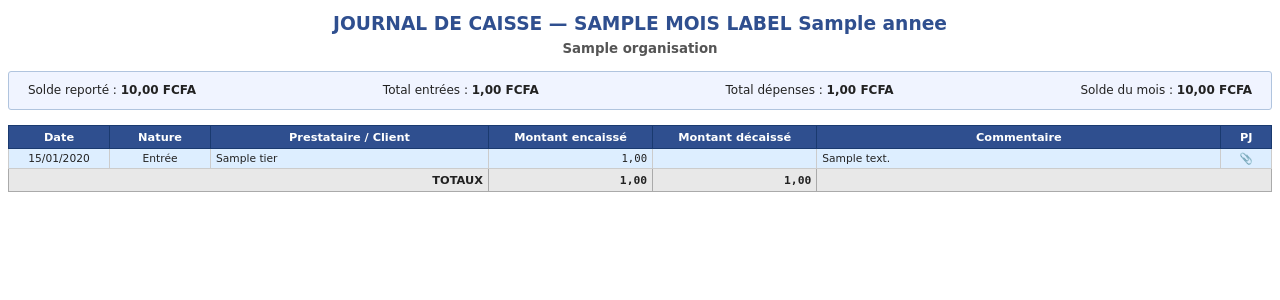
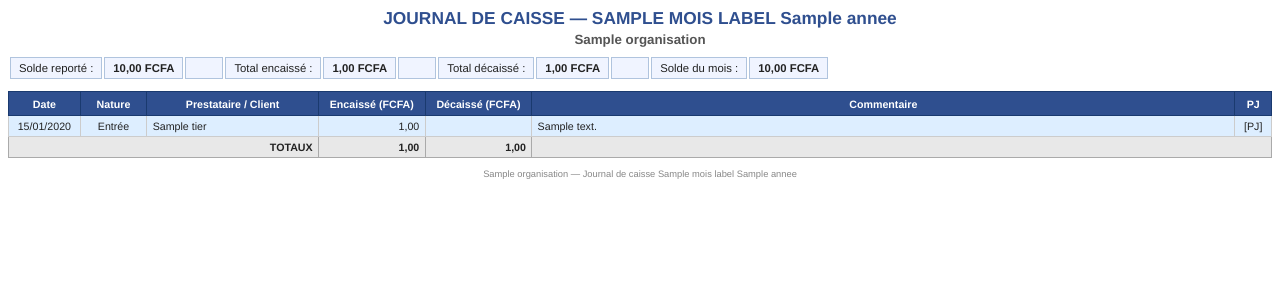
Before and after one commit to 6cBrak/cashflow-manager, a Django app: template backend/templates/exports/journal_pdf.html in a window 1280 px wide. Shown: the top 300 px of the page. Run offline with Django 4.2, Linux system fonts and the light colour scheme; tables that the repository leaves empty hold one stand-in row (values such as "Sample post"); the template is opened without the code that fills it: values that come from a table or form of the project are taken from there, most other values are stand-ins (such as "Sample title", 1, 10 or a date in 2020).

Commit message:
fix: exports et téléchargement PJ avec token JWT
- Exports Excel/PDF : remplace window.open() par fetch axios+blob
  (window.open n'envoie pas le header Authorization)
- Pièces jointes : remplace <a href> par downloadFichier() authentifié
- PDF : remplace WeasyPrint (incompatible Windows/GTK) par xhtml2pdf
- Template PDF simplifié (largeurs fixes) compatible xhtml2pdf/reportlab

Co-Authored-By: Claude Sonnet 4.6 <noreply@anthropic.com>

```diff
--- a/backend/templates/exports/journal_pdf.html
+++ b/backend/templates/exports/journal_pdf.html
@@ -3,77 +3,79 @@
 <head>
 <meta charset="UTF-8">
 <style>
-  @page {
-    size: A4 landscape;
-    margin: 15mm 10mm;
-    @bottom-center {
-      content: "Page " counter(page) " / " counter(pages) " — {{ organisation }} — Journal de caisse {{ mois_label }} {{ annee }}";
-      font-size: 8pt;
-      color: #666;
-    }
-  }
-  body { font-family: DejaVu Sans, Arial, sans-serif; font-size: 9pt; color: #222; }
-  h1 { text-align: center; font-size: 14pt; color: #2F4F8F; margin-bottom: 2mm; }
-  h2 { text-align: center; font-size: 10pt; color: #555; margin-top: 0; }
-  .soldes { display: flex; justify-content: space-between; margin: 4mm 0; padding: 3mm 5mm; background: #f0f4ff; border: 1px solid #b0c4de; border-radius: 3px; }
-  .soldes span { font-weight: bold; }
-  table { width: 100%; border-collapse: collapse; margin-top: 4mm; }
-  thead th { background: #2F4F8F; color: white; padding: 4px 6px; text-align: center; font-size: 8.5pt; border: 1px solid #1a3a6f; }
-  tbody td { padding: 3px 5px; border: 1px solid #ccc; font-size: 8pt; }
-  tbody tr.entree td { background: #ddeeff; }
-  tbody tr.depense td { background: #ffdddd; }
-  .montant { text-align: right; font-family: monospace; }
-  tfoot td { background: #e8e8e8; font-weight: bold; border: 1px solid #aaa; padding: 4px 5px; font-size: 8.5pt; }
-  .tfoot-montant { text-align: right; font-family: monospace; }
-  .pj { text-align: center; }
+  @page { size: A4 landscape; margin: 12mm 10mm; }
+  body { font-family: Helvetica, Arial, sans-serif; font-size: 9pt; color: #222; }
+  h1 { text-align: center; font-size: 13pt; color: #2F4F8F; margin: 0 0 2pt 0; }
+  h2 { text-align: center; font-size: 10pt; color: #555; margin: 0 0 6pt 0; }
+  .soldes { margin-bottom: 8pt; font-size: 8.5pt; }
+  .soldes td { background: #f0f4ff; border: 1px solid #b0c4de; padding: 3pt 6pt; }
+  .soldes .val { font-weight: bold; }
+  .journal { width: 100%; border-collapse: collapse; margin-top: 4pt; font-size: 8pt; }
+  .journal th { background-color: #2F4F8F; color: white; padding: 4pt 4pt; text-align: center; border: 1px solid #1a3a6f; }
+  .journal td { padding: 3pt 4pt; border: 1px solid #ccc; }
+  .entree { background-color: #ddeeff; }
+  .depense { background-color: #ffdddd; }
+  .right { text-align: right; }
+  .center { text-align: center; }
+  .totaux td { background-color: #e8e8e8; font-weight: bold; border: 1px solid #aaa; }
+  .footer { text-align: center; font-size: 7pt; color: #888; margin-top: 8pt; }
 </style>
 </head>
 <body>
-  <h1>JOURNAL DE CAISSE — {{ mois_label|upper }} {{ annee }}</h1>
+  <h1>JOURNAL DE CAISSE &mdash; {{ mois_label|upper }} {{ annee }}</h1>
   <h2>{{ organisation }}</h2>
 
-  <div class="soldes">
-    <div>Solde reporté : <span>{{ solde_reporte|floatformat:2 }} FCFA</span></div>
-    <div>Total entrées : <span>{{ total_entrees|floatformat:2 }} FCFA</span></div>
-    <div>Total dépenses : <span>{{ total_depenses|floatformat:2 }} FCFA</span></div>
-    <div>Solde du mois : <span>{{ solde_final|floatformat:2 }} FCFA</span></div>
-  </div>
+  <table class="soldes">
+    <tr>
+      <td class="label">Solde report&eacute; :</td>
+      <td class="val">{{ solde_reporte|floatformat:2 }} FCFA</td>
+      <td width="20">&nbsp;</td>
+      <td class="label">Total encaiss&eacute; :</td>
+      <td class="val">{{ total_entrees|floatformat:2 }} FCFA</td>
+      <td width="20">&nbsp;</td>
+      <td class="label">Total d&eacute;caiss&eacute; :</td>
+      <td class="val">{{ total_depenses|floatformat:2 }} FCFA</td>
+      <td width="20">&nbsp;</td>
+      <td class="label">Solde du mois :</td>
+      <td class="val">{{ solde_final|floatformat:2 }} FCFA</td>
+    </tr>
+  </table>
 
-  <table>
+  <table class="journal">
     <thead>
       <tr>
-        <th style="width:8%">Date</th>
-        <th style="width:8%">Nature</th>
-        <th style="width:22%">Prestataire / Client</th>
-        <th style="width:13%">Montant encaissé</th>
-        <th style="width:13%">Montant décaissé</th>
-        <th style="width:32%">Commentaire</th>
-        <th style="width:4%">PJ</th>
+        <th width="60">Date</th>
+        <th width="55">Nature</th>
+        <th width="160">Prestataire / Client</th>
+        <th width="95">Encaiss&eacute; (FCFA)</th>
+        <th width="95">D&eacute;caiss&eacute; (FCFA)</th>
+        <th>Commentaire</th>
+        <th width="25">PJ</th>
       </tr>
     </thead>
     <tbody>
       {% for op in operations %}
       <tr class="{% if op.nature == 'ENTREE' %}entree{% else %}depense{% endif %}">
-        <td style="text-align:center">{{ op.date_operation|date:"d/m/Y" }}</td>
-        <td style="text-align:center">{{ op.get_nature_display }}</td>
+        <td class="center">{{ op.date_operation|date:"d/m/Y" }}</td>
+        <td class="center">{{ op.get_nature_display }}</td>
         <td>{% if op.tiers %}{{ op.tiers.nom }}{% else %}{{ op.tiers_libre }}{% endif %}</td>
-        <td class="montant">{% if op.nature == 'ENTREE' %}{{ op.montant|floatformat:2 }}{% endif %}</td>
-        <td class="montant">{% if op.nature == 'DEPENSE' %}{{ op.montant|floatformat:2 }}{% endif %}</td>
+        <td class="right">{% if op.nature == 'ENTREE' %}{{ op.montant|floatformat:2 }}{% endif %}</td>
+        <td class="right">{% if op.nature == 'DEPENSE' %}{{ op.montant|floatformat:2 }}{% endif %}</td>
         <td>{{ op.commentaire }}</td>
-        <td class="pj">{% if op.piece_jointe %}📎{% endif %}</td>
+        <td class="center">{% if op.piece_jointe %}[PJ]{% endif %}</td>
       </tr>
       {% empty %}
-      <tr><td colspan="7" style="text-align:center;color:#999">Aucune opération ce mois</td></tr>
+      <tr><td colspan="7" class="center" style="padding:8pt;color:#999">Aucune op&eacute;ration ce mois</td></tr>
       {% endfor %}
     </tbody>
-    <tfoot>
-      <tr>
-        <td colspan="3" style="text-align:right">TOTAUX</td>
-        <td class="tfoot-montant">{{ total_entrees|floatformat:2 }}</td>
-        <td class="tfoot-montant">{{ total_depenses|floatformat:2 }}</td>
-        <td colspan="2"></td>
-      </tr>
-    </tfoot>
+    <tr class="totaux">
+      <td colspan="3" class="right">TOTAUX</td>
+      <td class="right">{{ total_entrees|floatformat:2 }}</td>
+      <td class="right">{{ total_depenses|floatformat:2 }}</td>
+      <td colspan="2"></td>
+    </tr>
   </table>
+
+  <p class="footer">{{ organisation }} &mdash; Journal de caisse {{ mois_label }} {{ annee }}</p>
 </body>
 </html>
```
Also changed, not shown: backend/apps/exports/pdf.py (+6 -8 lines), frontend/src/api/exports.js (+26 -5 lines), frontend/src/api/fichiers.js (+12 -1 lines), frontend/src/components/journal/OperationRow.jsx (+6 -8 lines), frontend/src/pages/JournalPage.jsx (+8 -2 lines).
